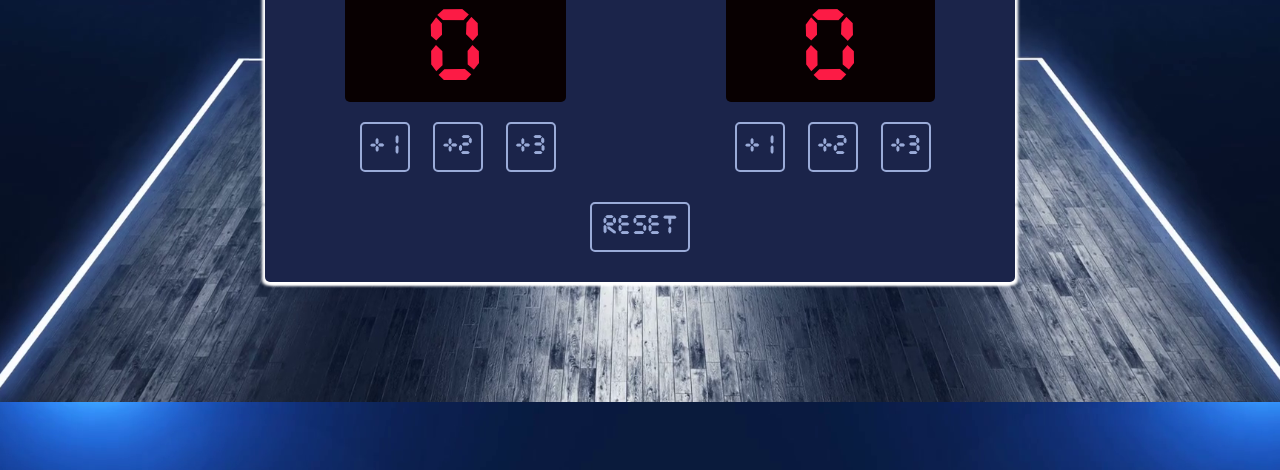
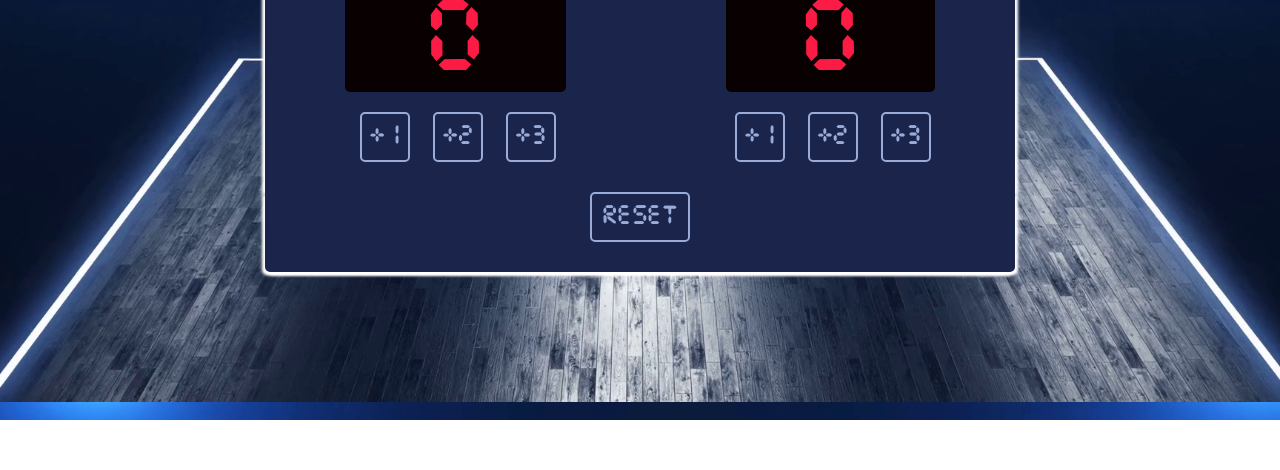
Before and after one commit to tiptonspiderj/Basketball-Scoreboard, a plain HTML site: page index.html in a window 1280 px wide. Shown: the part 398-868 px from the top of the page. After the commit the page ends 818 px from the top, so only its background shows below. Drawn offline with Linux system fonts and the light colour scheme.

Commit message:
Update index.css

```diff
--- a/index.css
+++ b/index.css
@@ -3,13 +3,13 @@ html{
     background-size: cover;
 }
 body {
-    margin-top: 60px;
+    margin-top: 90px;
     padding: 0;
     display: flex;
     flex-direction: column;
     justify-content: center;
     align-items: center;
-    height: 100vh;
+    height: 90vh;
 }
 
 @font-face {
```
